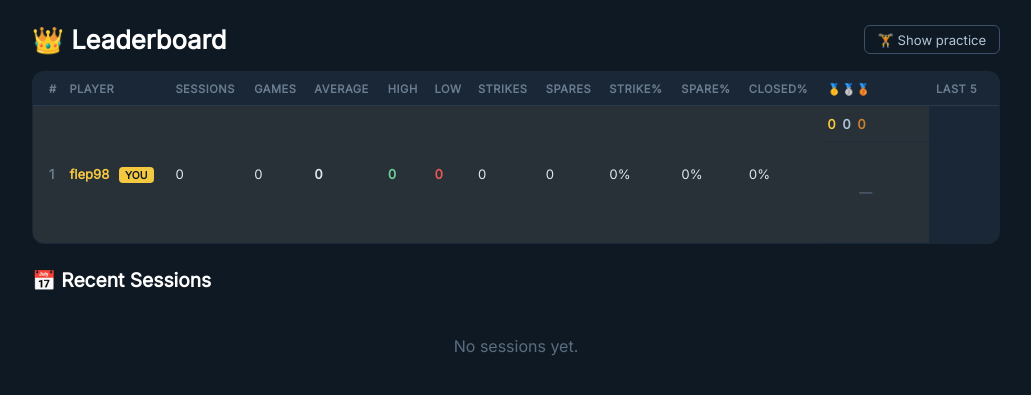
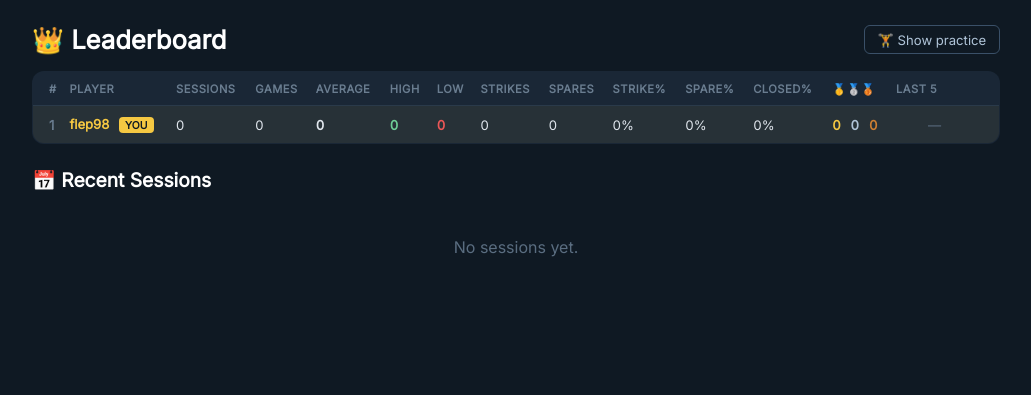
Before and after one commit to flep198/bowling, a Flask app: page /dashboard in a window 1280 px wide. Shown: the part 57-452 px from the top of the page, without its empty margins (124-1155 px from the left). Run offline with Flask 3, Linux system fonts and the light colour scheme; a user stored in the database is signed in; data comes from the database, SQL or seed files in the repository; data that the repository does not hold is empty.

Commit message:
fixed bug in dashboard table

```diff
--- a/static/style.css
+++ b/static/style.css
@@ -304,19 +304,21 @@ td {
 .stat-pct { font-variant-numeric: tabular-nums; }
 
 .placements {
-  display: flex;
-  gap: 0.4rem;
   font-variant-numeric: tabular-nums;
+  white-space: nowrap;
 }
+.placements span { margin-right: 0.4rem; }
+.placements span:last-child { margin-right: 0; }
 
 .placements .p1 { color: #f5c842; font-weight: 700; }
 .placements .p2 { color: #b0c4d8; font-weight: 600; }
 .placements .p3 { color: #cd7f32; font-weight: 600; }
 
 .last-five {
-  display: flex;
-  gap: 0.25rem;
+  white-space: nowrap;
 }
+.last-five .score-chip { margin-right: 0.25rem; }
+.last-five .score-chip:last-child { margin-right: 0; }
 
 .score-chip {
   display: inline-flex;
```
